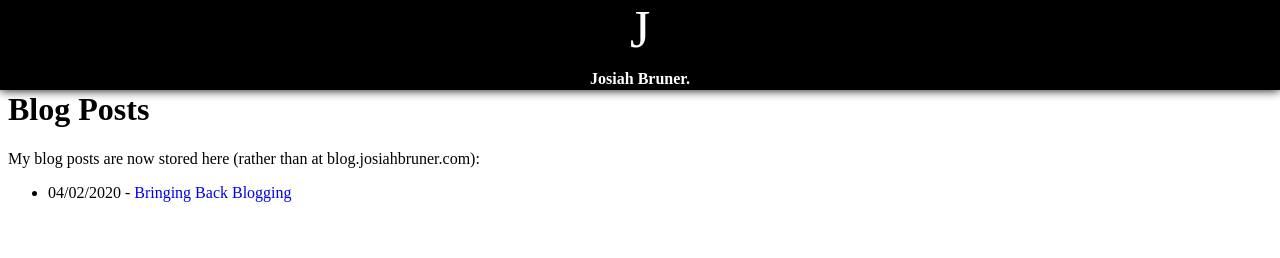
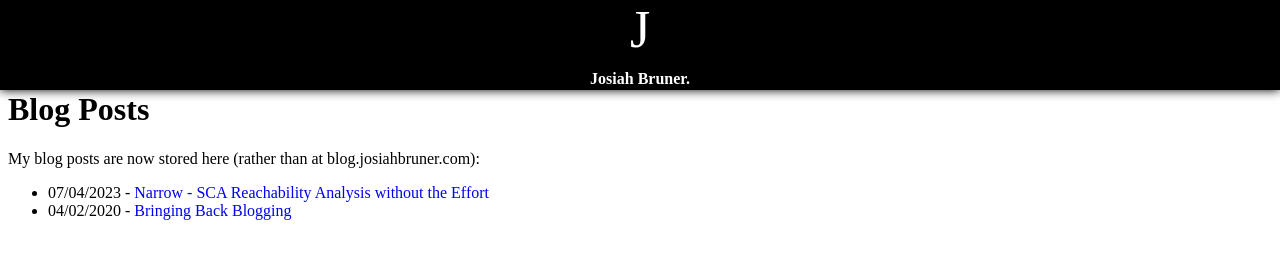
Before and after one commit to JosiahOne/website, a plain HTML site: page www/blog/index.html in a window 1280 px wide. Drawn offline with Linux system fonts and the light colour scheme; a web font is replaced by a local one.

Commit message:
Add another post

```diff
--- a/www/blog/index.html
+++ b/www/blog/index.html
@@ -21,6 +21,7 @@
       My blog posts are now stored here (rather than at blog.josiahbruner.com):
 
       <ul>
+        <li> 07/04/2023 - <a href="narrow.html"> Narrow - SCA Reachability Analysis without the Effort </a> </li>
         <li> 04/02/2020 - <a href="bbb.html"> Bringing Back Blogging </a> </li>
       </ul>
     </div>
```
